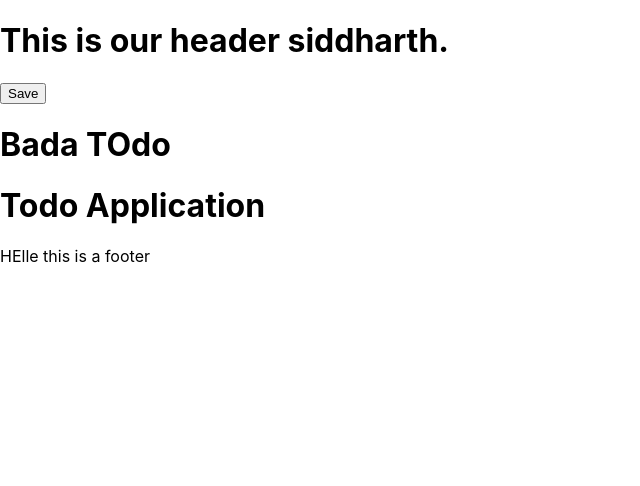
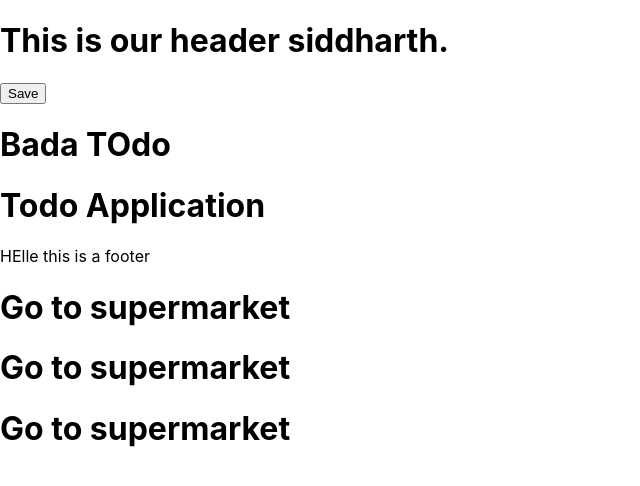
Before and after one commit to siddharthteli/react-hands-on, a React (Create React App) app: page / in a window 1280 px wide. Shown: the top 486 px of the page, without its empty margins (0-640 px from the left). Built offline with nearby package versions, Linux system fonts and the light colour scheme.

Commit message:
Add:Map on list with jsx tag & expression.
Because:

```diff
--- a/src/App.js
+++ b/src/App.js
@@ -1,21 +1,19 @@
-import Button from "./componenets/Button"
+import Button from "./componenets/Button";
 import logo from "./logo.svg";
 import "./App.css";
-import Header from "./componenets/Header"
-import Footer from "./componenets/Footer"
+import Header from "./componenets/Header";
+import Footer from "./componenets/Footer";
+import Tasks from "./componenets/Tasks";
 function App() {
-  const name_app="Bada TOdo";
-  const title_app="Todo Application";
+  const name_app = "Bada TOdo";
+  const title_app = "Todo Application";
   return (
     <div className="container">
-      <Header title='siddharth'/>
-     <h1>
-       {name_app}
-     </h1>
-     <h1>
-       {title_app}
-     </h1>
-     <Footer/>
+      <Header title="siddharth" />
+      <h1>{name_app}</h1>
+      <h1>{title_app}</h1>
+      <Footer />
+      <Tasks/>
     </div>
   );
 }
--- /dev/null
+++ b/src/componenets/Tasks.js
@@ -0,0 +1,35 @@
+const tasks = [{
+        id: 1,
+        text: "Go to supermarket",
+        day: "Feb 5th at 2:30pm",
+        reminder: true,
+    },
+    {
+        id: 2,
+        text: "Go to supermarket",
+        day: "Feb 5th at 2:30pm",
+        reminder: true,
+    },
+    {
+        id: 3,
+        text: "Go to supermarket",
+        day: "Feb 5th at 2:30pm",
+        reminder: true,
+    },
+];
+
+
+
+const Tasks= () => {
+    return(
+    <>
+{
+    tasks.map((task) => { return(
+        <h1>{task.text}</h1>
+
+    )})
+}
+    </>)
+}
+
+export default Tasks;
```
